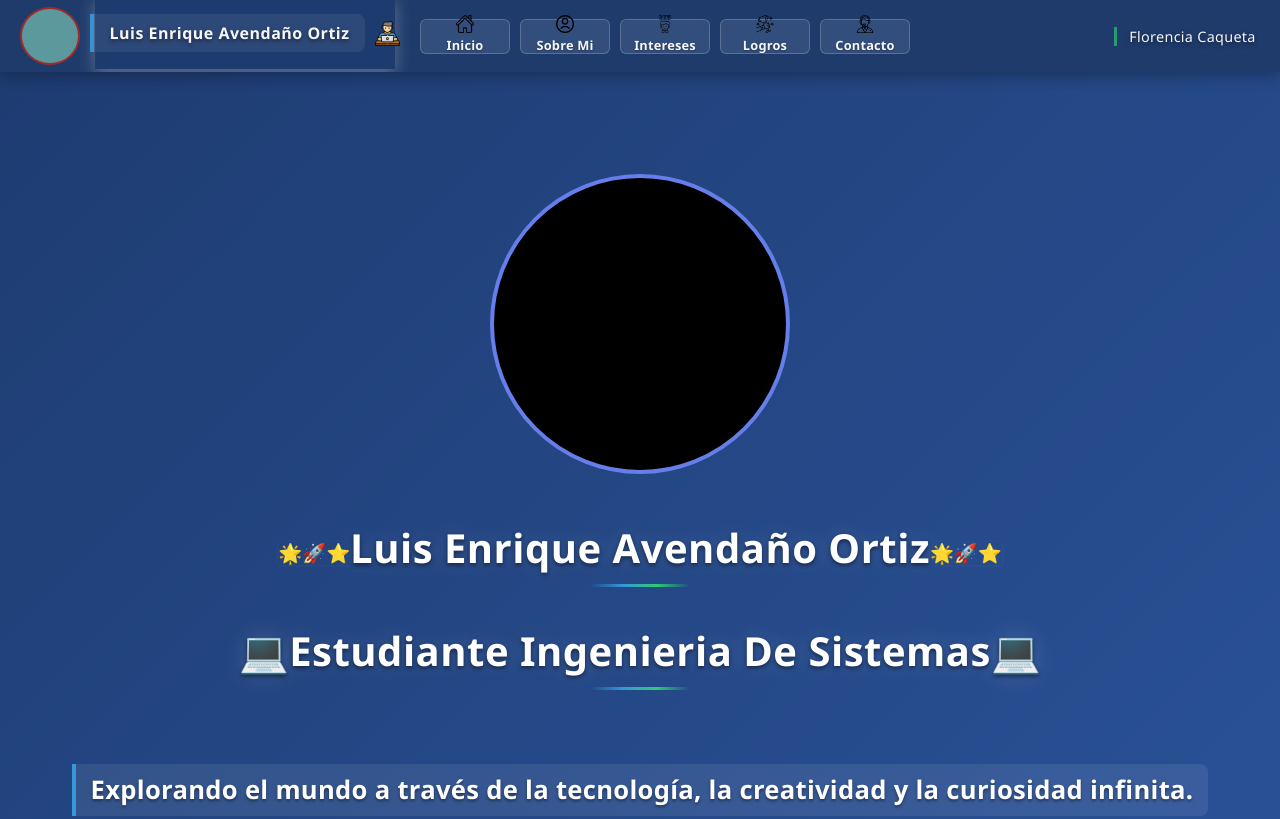
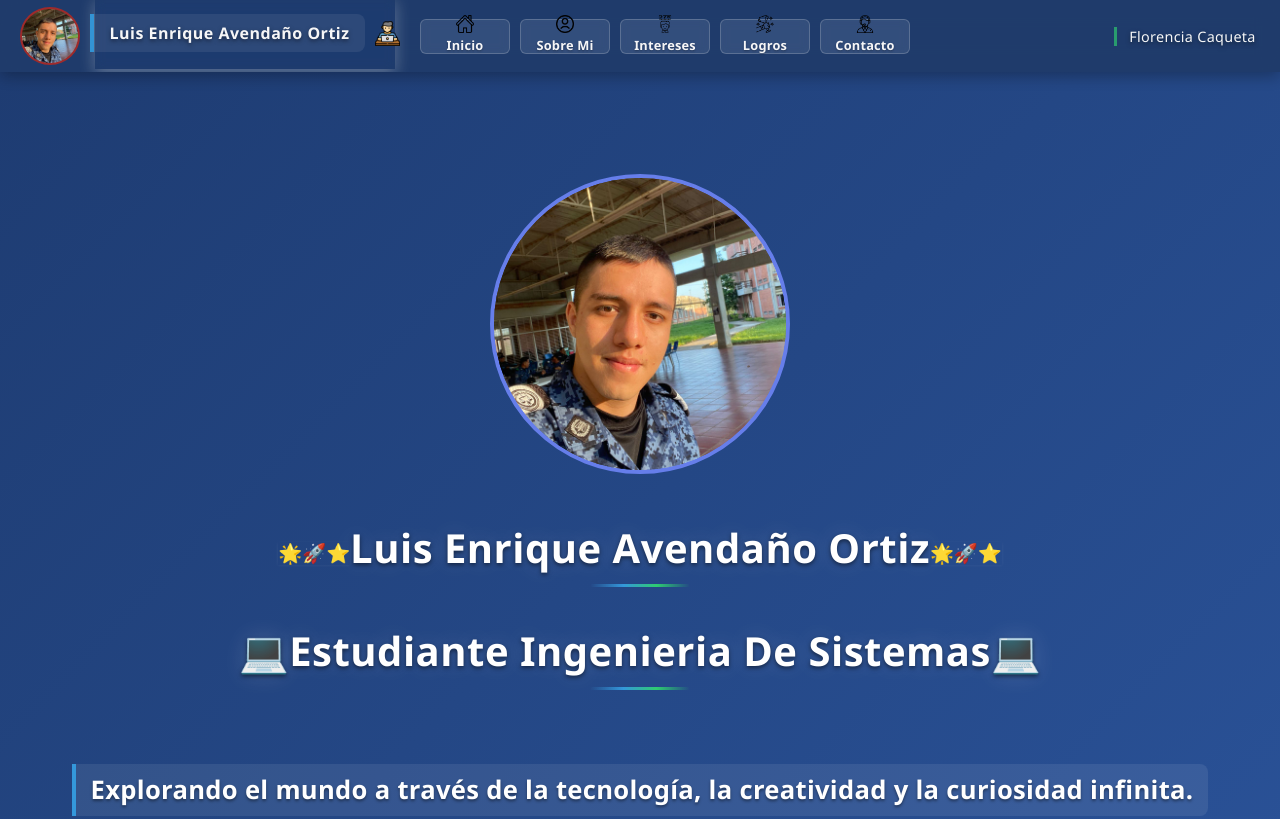
Before and after one commit to Chiki2207/entregable1-web1-Avendano-Luis, a plain HTML site: page index.html in a window 1280 px wide. Shown: the top 819 px of the page. Drawn offline with Linux system fonts and the light colour scheme.

Commit message:
actualizacion html y css4

```diff
--- a/css/style.css
+++ b/css/style.css
@@ -119,7 +119,7 @@ header {
     height: 80%;
     width: 60px;
     border-radius: 50%;
-    background-image: url("img/foto.jpeg");
+    background-image: url("../img/foto.jpeg");
     background-size: cover;
     background-position: center 55%;
     margin: 0 15px 0 0;
@@ -156,7 +156,7 @@ header {
 .descripcion img {
     height: 25px;
     width: 25px;
-    background-image: url("img/hojeada.png");
+    background-image: url("../img/hojeada.png");
     background-size: cover;
     flex-shrink: 0;
 }
@@ -301,7 +301,7 @@ header {
     animation: monedaReal 5s linear infinite;
     position: relative;
     transform-style: preserve-3d;
-    background-image: url("img/foto.jpeg");
+    background-image: url("../img/foto.jpeg");
     background-size: cover;
     background-position: 40%;
 }
@@ -314,7 +314,7 @@ header {
     width: 100%;
     height: 100%;
     border-radius: 50%;
-    background-image: url("img/foto.jpeg");
+    background-image: url("../img/foto.jpeg");
     background-size: cover;
     background-position: 40%;
     backface-visibility: hidden;
@@ -328,7 +328,7 @@ header {
     width: 100%;
     height: 100%;
     border-radius: 50%;
-    background-image: url("img/foto2.jpeg");
+    background-image: url("../img/foto2.jpeg");
     background-size: cover;
     background-position: 40%;
     transform: rotateY(180deg);
```
